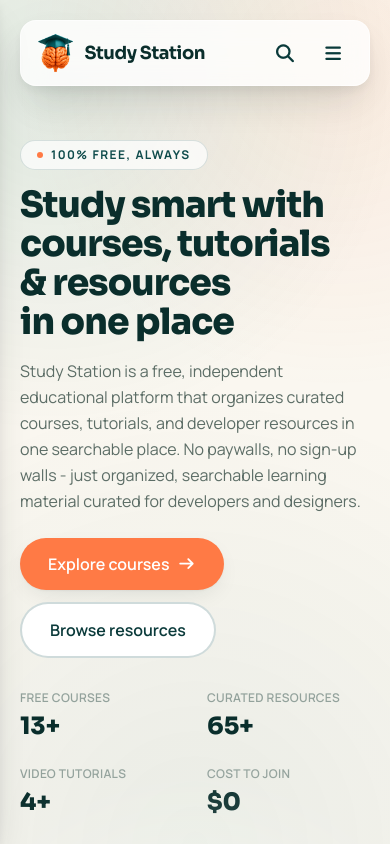
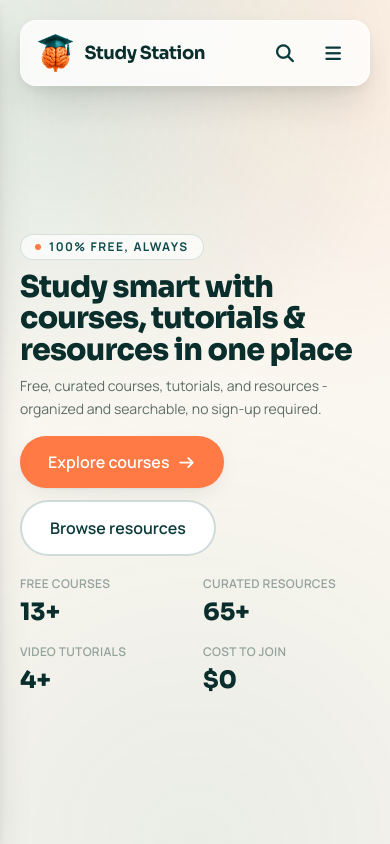
Before and after one commit to stackiid/study-station, a React (Vite) app: page / in a window 390 px wide. Shown: the top 844 px of the page. Built offline with nearby package versions, Linux system fonts and the light colour scheme.

Commit message:
Hide hero svg on mobile and adjust section layout to fit within 100vh viewport

```diff
--- a/src/pages/Home.tsx
+++ b/src/pages/Home.tsx
@@ -61,12 +61,15 @@ function Hero() {
   }, [reducedMotion]);
 
   return (
-    <section ref={heroRef} className="relative flex min-h-screen flex-col justify-center overflow-hidden py-14">
-      <div className="container-page grid grid-cols-1 items-center gap-10 lg:grid-cols-[1.1fr_0.9fr]">
+    <section
+      ref={heroRef}
+      className="relative flex min-h-[calc(100vh-5.25rem)] flex-col justify-center overflow-hidden py-5 sm:min-h-[calc(100vh-5.75rem)] sm:py-14"
+    >
+      <div className="container-page grid grid-cols-1 items-center gap-8 lg:grid-cols-[1.1fr_0.9fr] lg:gap-10">
         <div>
           <span
             data-hero-eyebrow
-            className="inline-flex items-center gap-2 rounded-full border border-teal-700/15 bg-white/70 px-4 py-1.5 text-xs font-bold uppercase tracking-[0.12em] text-teal-700"
+            className="inline-flex items-center gap-2 rounded-full border border-teal-700/15 bg-white/70 px-3.5 py-1 text-xs font-bold uppercase tracking-[0.12em] text-teal-700 sm:px-4 sm:py-1.5"
           >
             <span className="h-1.5 w-1.5 rounded-full bg-coral-500" aria-hidden="true" />
             100% free, always
@@ -74,17 +77,22 @@ function Hero() {
 
           <h1
             data-hero-title
-            className="mt-4 font-display text-4xl font-extrabold leading-[1.08] tracking-tight text-teal-900 text-balance sm:text-5xl"
+            className="mt-3 font-display text-3xl font-extrabold leading-[1.06] tracking-tight text-teal-900 text-balance sm:mt-4 sm:text-5xl sm:leading-[1.08]"
           >
             Study smart with courses, tutorials & resources in one place
           </h1>
 
-          <p data-hero-copy className="mt-4 max-w-xl text-base leading-relaxed text-ink-500 sm:text-lg">
-            {site.description} No paywalls, no sign-up walls - just organized, searchable learning material curated
-            for developers and designers.
+          <p data-hero-copy className="mt-2 max-w-xl text-sm leading-relaxed text-ink-500 sm:mt-4 sm:text-lg">
+            <span className="sm:hidden">
+              Free, curated courses, tutorials, and resources - organized and searchable, no sign-up required.
+            </span>
+            <span className="hidden sm:inline">
+              {site.description} No paywalls, no sign-up walls - just organized, searchable learning material curated
+              for developers and designers.
+            </span>
           </p>
 
-          <div data-hero-cta className="mt-6 flex flex-wrap items-center gap-3">
+          <div data-hero-cta className="mt-4 flex flex-wrap items-center gap-3 sm:mt-6">
             <LinkButton to="/courses" size="lg" icon={<i className="fa-solid fa-arrow-right" />}>
               Explore courses
             </LinkButton>
@@ -93,7 +101,7 @@ function Hero() {
             </LinkButton>
           </div>
 
-          <dl className="mt-8 grid grid-cols-2 gap-6 sm:grid-cols-4 sm:gap-4">
+          <dl className="mt-5 grid grid-cols-2 gap-4 sm:mt-8 sm:grid-cols-4 sm:gap-4">
             {stats.map((stat) => (
               <div key={stat.label} data-hero-stat>
                 <dt className="text-xs font-semibold uppercase tracking-wide text-ink-300">{stat.label}</dt>
@@ -105,7 +113,13 @@ function Hero() {
           </dl>
         </div>
 
-        <div data-hero-mark className="relative mx-auto flex w-full max-w-md items-center justify-center">
+        {/* Hidden below `sm` to protect the mobile 100vh fit (header through
+            the stat counters) - a phone-sized viewport doesn't have the
+            spare vertical room to stack this below the text and still fit.
+            Tablets and up have either the width for the two-column layout
+            (`lg:`) or, in the sm-to-lg portrait range, enough extra height
+            that stacking it below the text no longer pushes the fold. */}
+        <div data-hero-mark className="relative mx-auto hidden w-full max-w-md items-center justify-center sm:flex">
           <div className="absolute inset-0 -z-10 rounded-full bg-white/50 blur-3xl" aria-hidden="true" />
           <PersonIllustration className="w-full max-w-sm -scale-x-100 drop-shadow-md sm:max-w-md" />
         </div>
```
Also changed, not shown: 1 other file (tests, documents, lock files or other folders).
